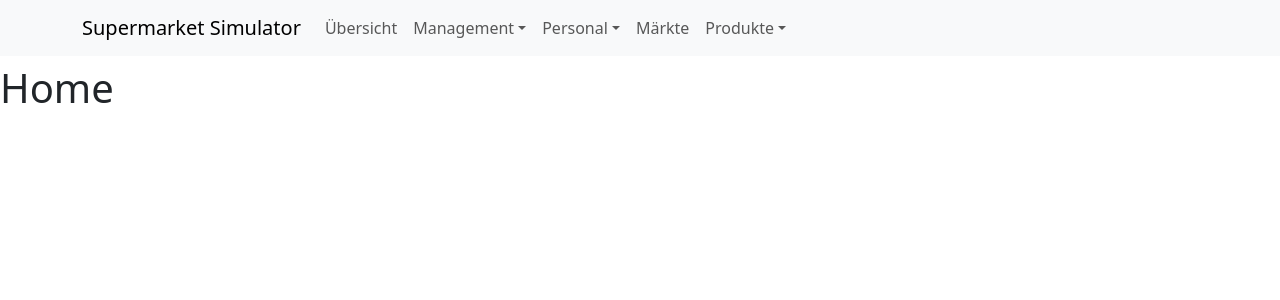
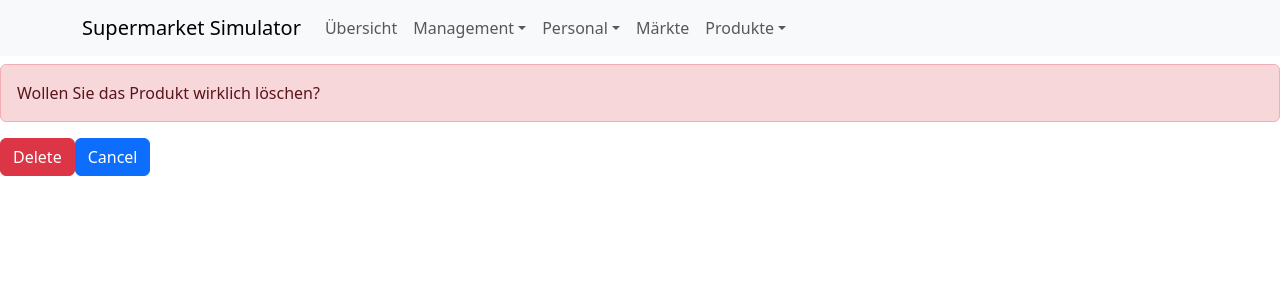
Before and after one commit to Khorm247/supermarket-sim, a React (Vite) app in the folder frontend/: page /api/products/1/delete in a window 1280 px wide. Shown: the top 300 px of the page. Built offline with nearby package versions, Linux system fonts and the light colour scheme; no server answers; the HTML template or start-up script is replaced by a standard one.

Commit message:
add DeleteProduct.tsx confirmation page add route for DeleteProduct.tsx

```diff
--- a/frontend/src/App.tsx
+++ b/frontend/src/App.tsx
@@ -6,6 +6,7 @@ import MarketList from "./pages/market/MarketList.tsx";
 import NewProduct from "./pages/products/NewProduct.tsx";
 import useProduct from "./hooks/useProduct.ts";
 import EditProduct from "./pages/products/EditProduct.tsx";
+import DeleteProduct from "./pages/products/DeleteProduct.tsx";
 
 export default function App() {
 
@@ -20,7 +21,7 @@ export default function App() {
                 <Route path="/api/products/new" element={<NewProduct saveProduct={saveProduct}/>}/>
                 <Route path="/api/products/:id" element={<h1>Home</h1>}/>
                 <Route path="/api/products/:id/edit" element={<EditProduct updateProduct={updateProduct}/>}/>
-                <Route path="/api/products/:id/delete" element={<h1>Home</h1>}/>
+                <Route path="/api/products/:id/delete" element={<DeleteProduct deleteProduct={deleteProduct}/>}/>
                 <Route path="/api/markets/:id" element={<h1>Home</h1>}/>
             </Routes>
             <NavBar />
--- /dev/null
+++ b/frontend/src/pages/products/DeleteProduct.tsx
@@ -0,0 +1,66 @@
+import {useNavigate, useParams} from "react-router-dom";
+import {FormEvent, useEffect, useState} from "react";
+import {Alert, Button, Table} from "react-bootstrap";
+import axios from "axios";
+
+type Product = {
+    id: string,
+    name: string,
+    producer: string,
+    pricePerBox: number,
+    fairMarketValue: number,
+    yourPrice: number,
+    itemsPerBox: number
+}
+
+type ConfirmDeleteProductProps = {
+    deleteProduct: (
+        id: string,
+    ) => void
+}
+
+export default function ConfirmDeleteProduct(props: Readonly<ConfirmDeleteProductProps>) {
+    const { id } = useParams();
+    const [product, setProduct] = useState<Product | null>(null);
+    const navigate = useNavigate();
+
+    useEffect(() => {
+        axios.get(`/api/products/${id}`)
+            .then(response => setProduct(response.data))
+            .catch(error => console.error(error));
+    }, [id]);
+
+    function handleDelete(event: FormEvent<HTMLFormElement>){
+        event.preventDefault();
+        if (!id) {
+            console.error("Id is undefined");
+            return;
+        }
+        props.deleteProduct(id);
+        navigate("/api/products")
+    }
+
+    return (
+        <div>
+            <Alert variant="danger">
+                Wollen Sie das Produkt wirklich löschen?
+            </Alert>
+            {product && (
+                <Table striped bordered hover size="sm">
+                    <tbody>
+                        <tr><td>Name</td><td>{product.name}</td></tr>
+                        <tr><td>Producer</td><td>{product.producer}</td></tr>
+                        <tr><td>Price Per Box</td><td>{product.pricePerBox}</td></tr>
+                        <tr><td>Fair Market Value</td><td>{product.fairMarketValue}</td></tr>
+                        <tr><td>Your Price</td><td>{product.yourPrice}</td></tr>
+                        <tr><td>Items Per Box</td><td>{product.itemsPerBox}</td></tr>
+                    </tbody>
+                </Table>
+            )}
+            <form onSubmit={handleDelete}>
+                <Button variant="danger" type="submit">Delete</Button>
+                <Button variant="primary" onClick={() => navigate("/api/products")}>Cancel</Button>
+            </form>
+        </div>
+    )
+}
```
